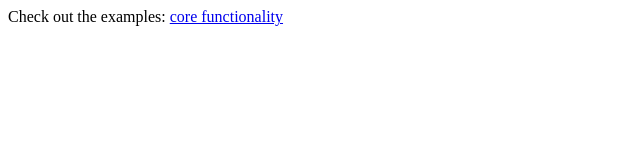
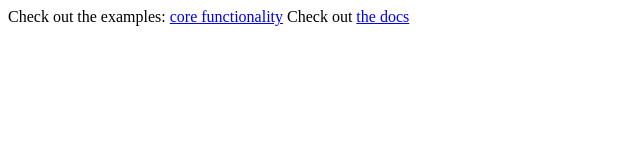
Before and after one commit to knexator/kanvas2d, a website: page index.html in a window 1280 px wide. Shown: the whole page, without its empty margins (0-640 px from the left). Drawn offline with Linux system fonts and the light colour scheme.

Commit message:
autogen docs

```diff
--- a/index.html
+++ b/index.html
@@ -1,2 +1,4 @@
 Check out the examples:
 <a href="./examples/core.html">core functionality</a>
+
+Check out <a href="./docs/index.html">the docs</a>
--- a/package.json
+++ b/package.json
@@ -18,13 +18,15 @@
   "types": "./dist/index.d.ts",
   "scripts": {
     "build": "tsup ./src",
-    "examples": "cd examples && tsup ./src"
+    "examples": "cd examples && tsup ./src",
+    "docs": "typedoc --out docs src"
   },
   "keywords": [],
   "author": "knexator",
   "license": "ISC",
   "devDependencies": {
     "tsup": "^8.0.1",
+    "typedoc": "^0.25.7",
     "typescript": "^5.3.3"
   },
   "dependencies": {
```
Also changed, not shown: .github/workflows/main.yml, pnpm-lock.yaml, 1 other file.
